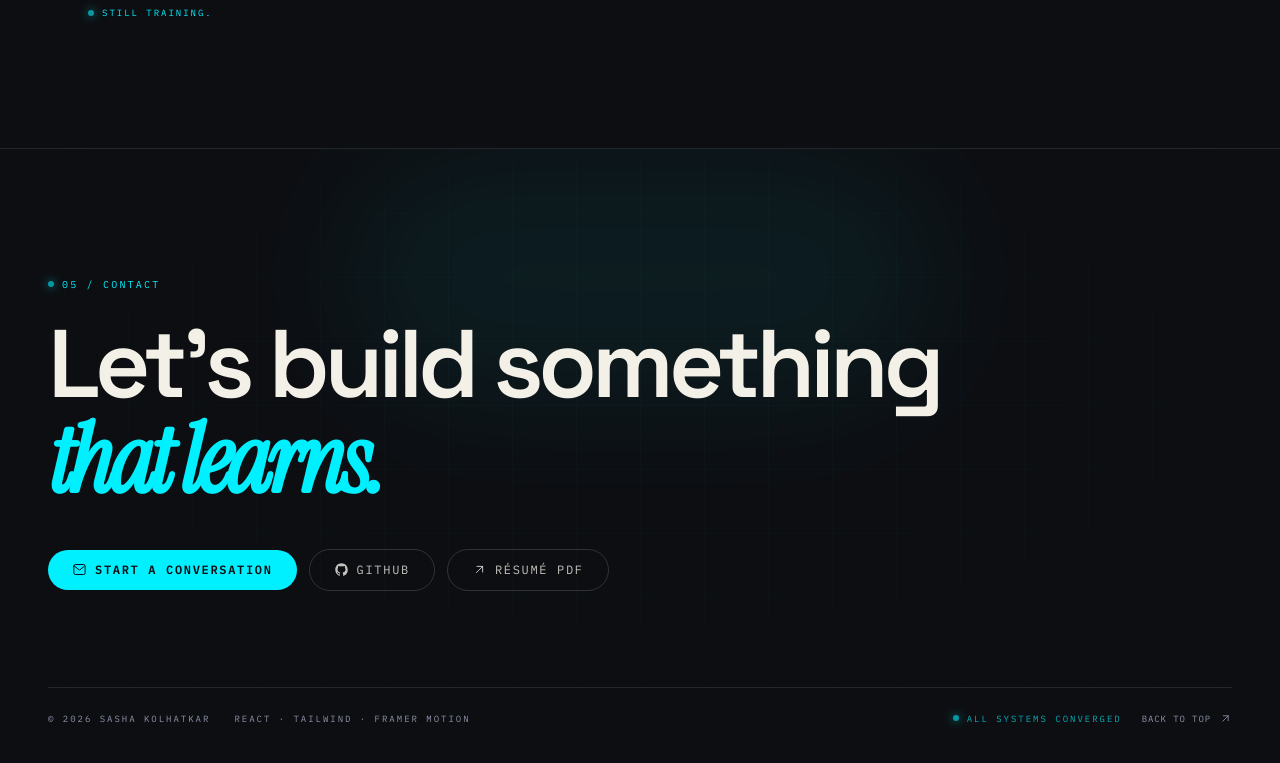
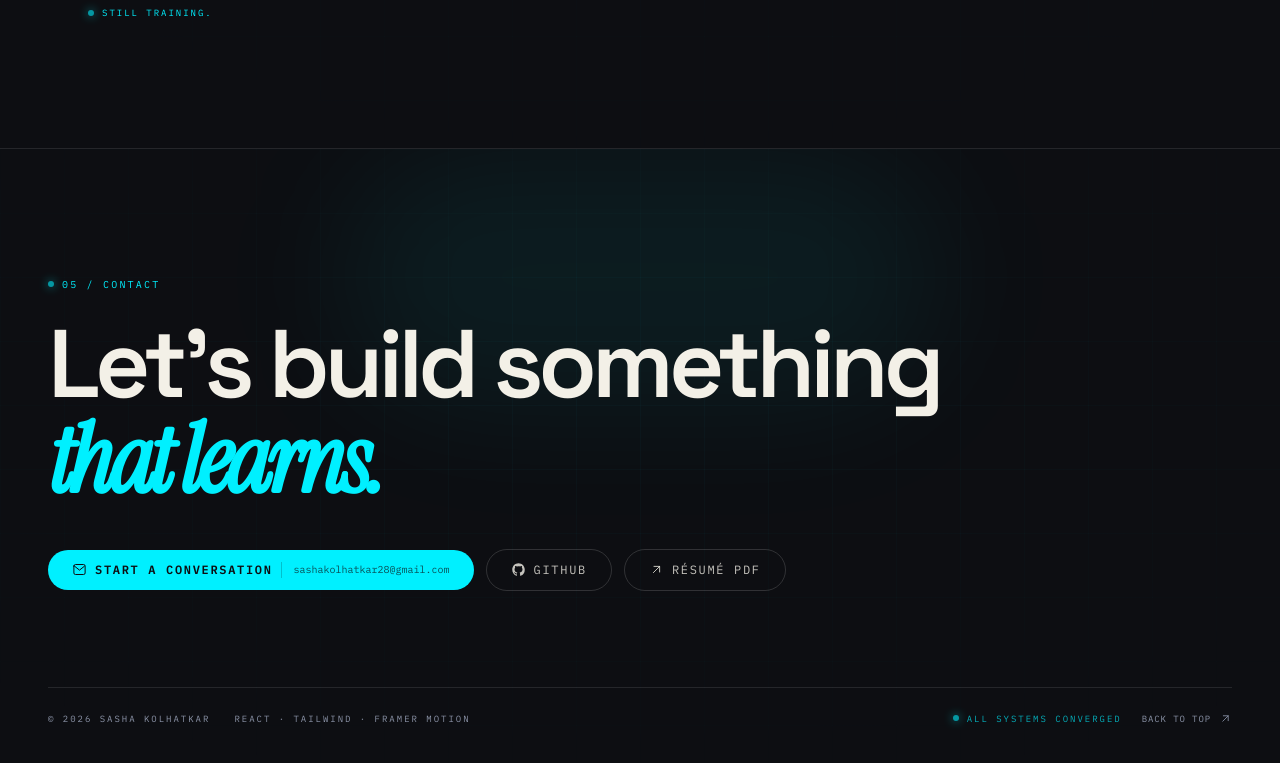
Before and after one commit to SashaKolhatkar/portfolio, a React (Vite) app: page / in a window 1280 px wide. Shown: the part 4543-5306 px from the top of the page. Built offline with nearby package versions, Linux system fonts and the light colour scheme.

Commit message:
Show email address in Start a conversation button

```diff
--- a/src/components/Footer.jsx
+++ b/src/components/Footer.jsx
@@ -27,6 +27,9 @@ export default function Footer() {
               className="btn-primary"
             >
               <Icon name="mail" size={15} /> Start a conversation
+              <span className="hidden border-l border-obsidian/30 pl-3 font-mono text-[10px] font-normal normal-case tracking-normal opacity-70 sm:inline">
+                sashakolhatkar28@gmail.com
+              </span>
             </a>
             <a
               href="https://github.com/SashaKolhatkar"
```
